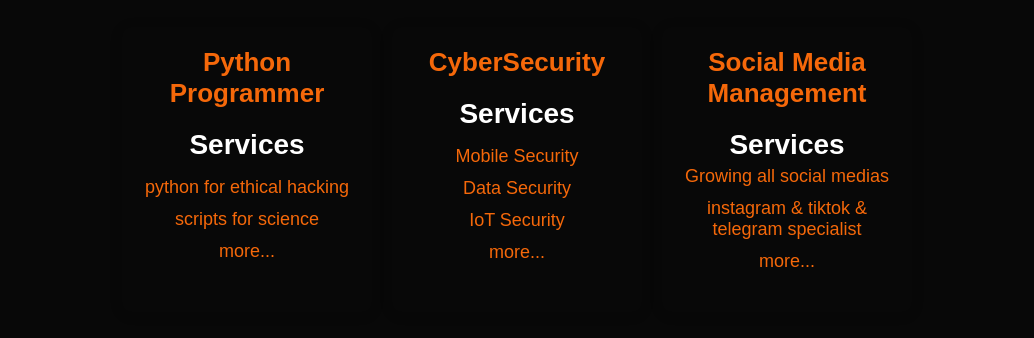
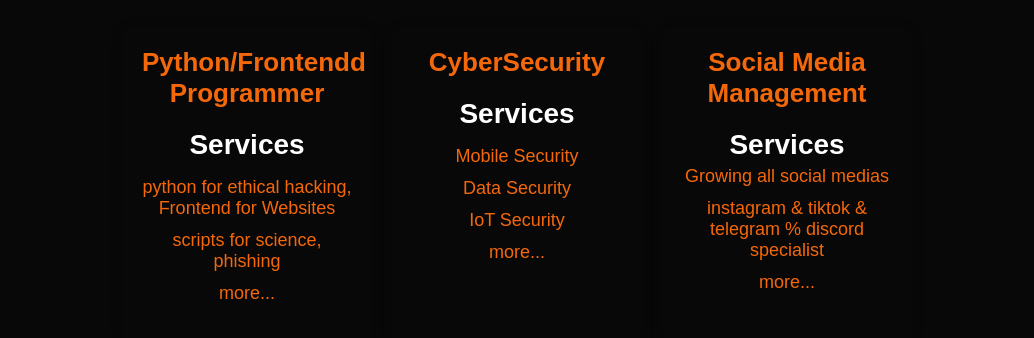
Before and after one commit to LoSt-SoFtware/Portfolio-, a plain HTML site: page services.html in a window 1280 px wide. Shown: the part 250-588 px from the top of the page, without its empty margins (123-1157 px from the left). Drawn offline with nearby package versions, Linux system fonts and the light colour scheme.

Commit message:
Update services.html

```diff
--- a/services.html
+++ b/services.html
@@ -148,14 +148,14 @@
     </div>
     <div class="grid">
       <div class="box basic">
-        <div class="title">Python Programmer</div>
+        <div class="title">Python/Frontendd Programmer</div>
         <div class="price">
           <b>Services</b>
           <br>
-          <span class="exp">python for ethical hacking</span>
+          <span class="exp">python for ethical hacking, Frontend for   Websites</span>
           <br>
           <br>
-          <span class="exp">scripts for science</span>
+          <span class="exp">scripts for science, phishing</span>
           <br>
           <br>
           <span class="exp"> more...</span>
@@ -195,7 +195,7 @@
        <span class="exp">Growing all social medias </span>
        <br>
        <br>
-       <span class="exp">instagram & tiktok & telegram specialist</span>
+       <span class="exp">instagram & tiktok & telegram % discord specialist</span>
        <br>
        <br>
        <span class="exp">more...</span>
```
